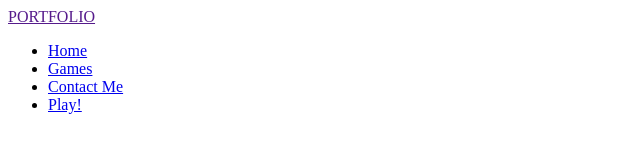
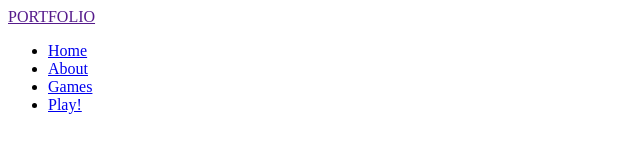
Before and after one commit to AxyleneOmega/Portfolio, a plain HTML site: page index.html in a window 1280 px wide. Shown: the full height of the page, 0-640 px from the left. Drawn offline with Linux system fonts and the light colour scheme.

Commit message:
Fix subpage links

```diff
--- a/index.html
+++ b/index.html
@@ -18,13 +18,13 @@
             </div>
             <ul class="navbar__menu">
                 <li class="navbar__item">
-                    <a href="/" class="navbar__links">Home</a>
+                    <a href="https://axyleneomega.github.io/Portfolio/index.html" class="navbar__links">Home</a>
                 </li>
                 <li class="navbar__item">
-                    <a href="/games.html" class="navbar__links">Games</a>
+                    <a href="https://axyleneomega.github.io/Portfolio/about.html" class="navbar__links">About</a>
                 </li>
                 <li class="navbar__item">
-                    <a href="/" class="navbar__links">Contact Me</a>
+                    <a href="https://axyleneomega.github.io/Portfolio/games.html" class="navbar__links">Games</a>
                 </li>
                 <li class="navbar__btn">
                     <a href="/" class="button">Play!</a>
```
Also changed, not shown: about.html (added).
